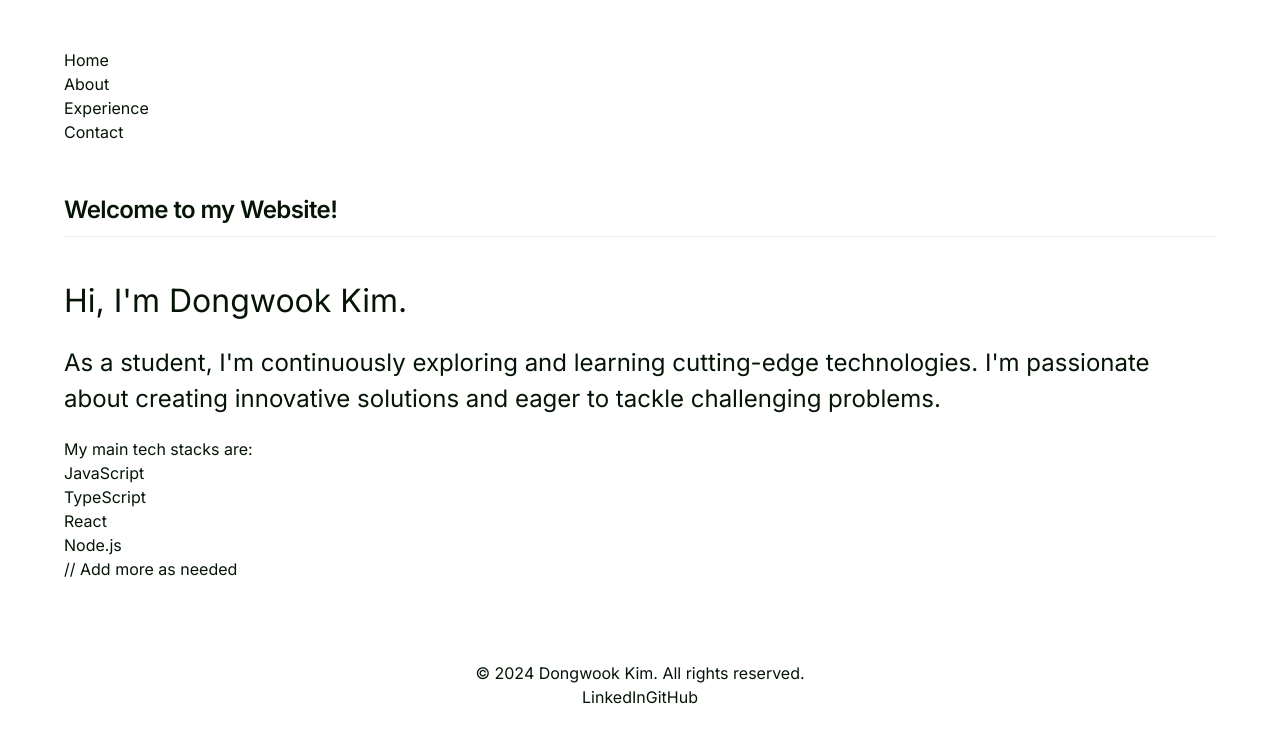
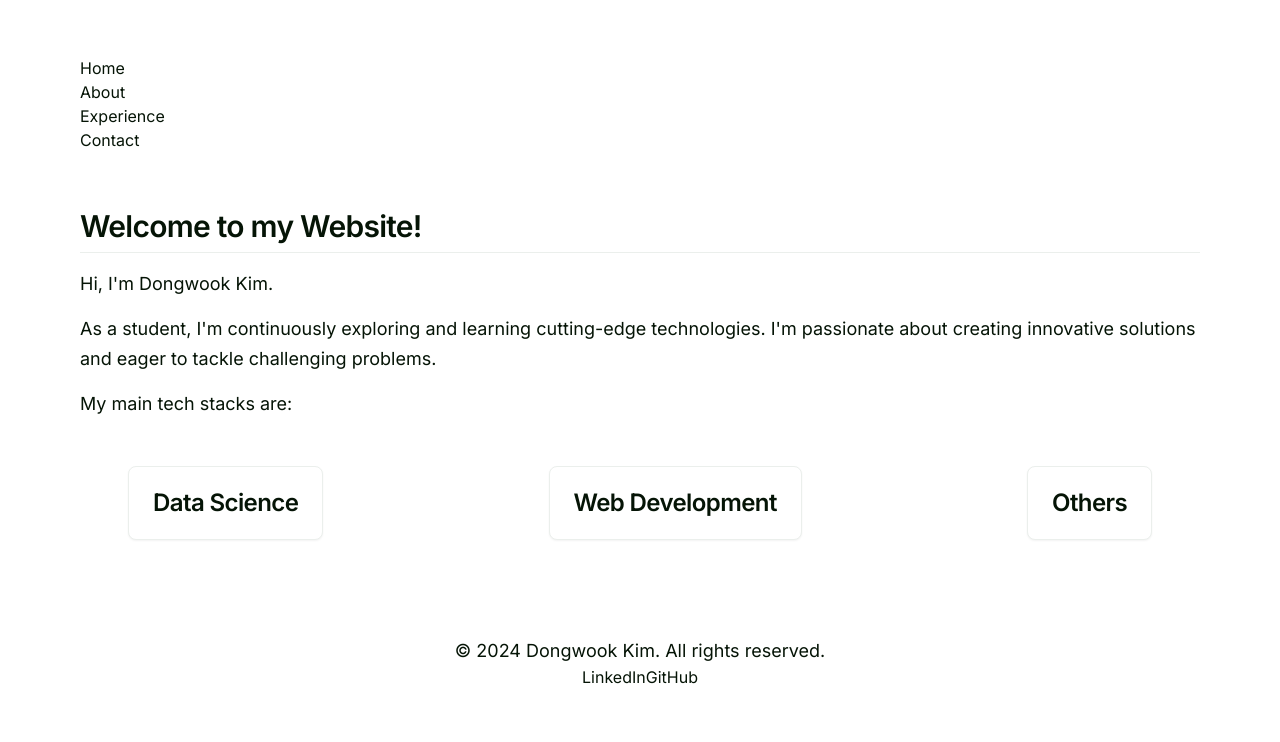
Before and after one commit to dwk601/next-portfolio, a Next.js app: page / in a window 1280 px wide. Shown: the top 742 px of the page. Built offline with nearby package versions, Linux system fonts and the light colour scheme.

Commit message:
Add new dependencies and update UI styles

```diff
--- a/package.json
+++ b/package.json
@@ -9,6 +9,7 @@
     "lint": "next lint"
   },
   "dependencies": {
+    "@radix-ui/react-dialog": "^1.0.5",
     "class-variance-authority": "^0.7.0",
     "clsx": "^2.1.0",
     "lucide-react": "^0.314.0",
--- a/src/app/globals.css
+++ b/src/app/globals.css
@@ -60,10 +60,10 @@
 }
 
 main, nav {
-  @apply max-w-6xl mx-auto my-12;
+  @apply max-w-6xl mx-auto my-14 px-4;
 }
 p {
-  @apply mt-2;
+  @apply mt-4 text-lg leading-relaxed;
 }
 h1 {
   @apply scroll-m-20 text-4xl font-extrabold tracking-tight lg:text-5xl;
@@ -74,21 +74,6 @@
 footer {
   @apply bg-background text-foreground py-6 px-4 mt-12 text-center;
 }
-.title {
-  margin-top: 20px;
-  font-size: 1.5em; /* Adjust as needed */
+.dialog-container {
+  @apply flex justify-between flex-wrap gap-5 sm:m-4 md:m-8 lg:m-12;
 }
-
-.intro {
-  margin-top: 40px;
-  font-size: 2em; /* Adjust as needed */
-}
-
-.description {
-  margin-top: 20px;
-  font-size: 1.5em; /* Adjust as needed */
-}
-
-.techStack {
-  margin-top: 20px;
-}
--- a/src/app/page.tsx
+++ b/src/app/page.tsx
@@ -1,4 +1,13 @@
 import Head from "next/head";
+import { Card, CardHeader, CardTitle } from "@/components/ui/card";
+import {
+  Dialog,
+  DialogContent,
+  DialogDescription,
+  DialogHeader,
+  DialogTitle,
+  DialogTrigger,
+} from "@/components/ui/dialog";
 
 export default function home() {
   return (
@@ -20,11 +29,57 @@
         <p className="techStack">
           My main tech stacks are:
           <ul>
-            <li>JavaScript</li>
-            <li>TypeScript</li>
-            <li>React</li>
-            <li>Node.js</li>
-            // Add more as needed
+            <div className="dialog-container">
+              <Dialog>
+                <DialogTrigger>
+                  <Card>
+                    <CardHeader>
+                      <CardTitle>Data Science</CardTitle>
+                    </CardHeader>
+                  </Card>
+                </DialogTrigger>
+                <DialogContent>
+                  <li>Python</li>
+                  <li>SQL</li>
+                  <li>Machine Learning</li>
+                  <li>APIs</li>
+                  <li>PowerBi</li>
+                  <li>Tableau</li>
+                </DialogContent>
+              </Dialog>
+              <Dialog>
+                <DialogTrigger>
+                  <Card>
+                    <CardHeader>
+                      <CardTitle>Web Development</CardTitle>
+                    </CardHeader>
+                  </Card>
+                </DialogTrigger>
+                <DialogContent>
+                  <li>Vue3</li>
+                  <li>JavaScript</li>
+                  <li>React</li>
+                  <li>Next.js</li>
+                  <li>HTML</li>
+                  <li>CSS</li>
+                </DialogContent>
+              </Dialog>
+              <Dialog>
+                <DialogTrigger>
+                  <Card>
+                    <CardHeader>
+                      <CardTitle>Others</CardTitle>
+                    </CardHeader>
+                  </Card>
+                </DialogTrigger>
+                <DialogContent>
+                  <li>Kotlin</li>
+                  <li>Android Studio</li>
+                  <li>Git</li>
+                  <li>GitHub</li>
+                </DialogContent>
+              </Dialog>
+            </div>
           </ul>
         </p>
       </main>
--- /dev/null
+++ b/src/components/ui/card.tsx
@@ -0,0 +1,79 @@
+import * as React from "react"
+
+import { cn } from "@/lib/utils"
+
+const Card = React.forwardRef<
+  HTMLDivElement,
+  React.HTMLAttributes<HTMLDivElement>
+>(({ className, ...props }, ref) => (
+  <div
+    ref={ref}
+    className={cn(
+      "rounded-lg border bg-card text-card-foreground shadow-sm",
+      className
+    )}
+    {...props}
+  />
+))
+Card.displayName = "Card"
+
+const CardHeader = React.forwardRef<
+  HTMLDivElement,
+  React.HTMLAttributes<HTMLDivElement>
+>(({ className, ...props }, ref) => (
+  <div
+    ref={ref}
+    className={cn("flex flex-col space-y-1.5 p-6", className)}
+    {...props}
+  />
+))
+CardHeader.displayName = "CardHeader"
+
+const CardTitle = React.forwardRef<
+  HTMLParagraphElement,
+  React.HTMLAttributes<HTMLHeadingElement>
+>(({ className, ...props }, ref) => (
+  <h3
+    ref={ref}
+    className={cn(
+      "text-2xl font-semibold leading-none tracking-tight",
+      className
+    )}
+    {...props}
+  />
+))
+CardTitle.displayName = "CardTitle"
+
+const CardDescription = React.forwardRef<
+  HTMLParagraphElement,
+  React.HTMLAttributes<HTMLParagraphElement>
+>(({ className, ...props }, ref) => (
+  <p
+    ref={ref}
+    className={cn("text-sm text-muted-foreground", className)}
+    {...props}
+  />
+))
+CardDescription.displayName = "CardDescription"
+
+const CardContent = React.forwardRef<
+  HTMLDivElement,
+  React.HTMLAttributes<HTMLDivElement>
+>(({ className, ...props }, ref) => (
+  <div ref={ref} className={cn("p-6 pt-0", className)} {...props} />
+))
+CardContent.displayName = "CardContent"
+
+const CardFooter = React.forwardRef<
+  HTMLDivElement,
+  React.HTMLAttributes<HTMLDivElement>
+>(({ className, ...props }, ref) => (
+  <div
+    ref={ref}
+    className={cn("flex items-center p-6 pt-0", className)}
+    {...props}
+  />
+))
+CardFooter.displayName = "CardFooter"
+
+export { Card, CardHeader, CardFooter, CardTitle, CardDescription, CardContent }
--- /dev/null
+++ b/src/components/ui/dialog.tsx
@@ -0,0 +1,122 @@
+"use client"
+
+import * as React from "react"
+import * as DialogPrimitive from "@radix-ui/react-dialog"
+import { X } from "lucide-react"
+
+import { cn } from "@/lib/utils"
+
+const Dialog = DialogPrimitive.Root
+
+const DialogTrigger = DialogPrimitive.Trigger
+
+const DialogPortal = DialogPrimitive.Portal
+
+const DialogClose = DialogPrimitive.Close
+
+const DialogOverlay = React.forwardRef<
+  React.ElementRef<typeof DialogPrimitive.Overlay>,
+  React.ComponentPropsWithoutRef<typeof DialogPrimitive.Overlay>
+>(({ className, ...props }, ref) => (
+  <DialogPrimitive.Overlay
+    ref={ref}
+    className={cn(
+      "fixed inset-0 z-50 bg-black/80  data-[state=open]:animate-in data-[state=closed]:animate-out data-[state=closed]:fade-out-0 data-[state=open]:fade-in-0",
+      className
+    )}
+    {...props}
+  />
+))
+DialogOverlay.displayName = DialogPrimitive.Overlay.displayName
+
+const DialogContent = React.forwardRef<
+  React.ElementRef<typeof DialogPrimitive.Content>,
+  React.ComponentPropsWithoutRef<typeof DialogPrimitive.Content>
+>(({ className, children, ...props }, ref) => (
+  <DialogPortal>
+    <DialogOverlay />
+    <DialogPrimitive.Content
+      ref={ref}
+      className={cn(
+        "fixed left-[50%] top-[50%] z-50 grid w-full max-w-lg translate-x-[-50%] translate-y-[-50%] gap-4 border bg-background p-6 shadow-lg duration-200 data-[state=open]:animate-in data-[state=closed]:animate-out data-[state=closed]:fade-out-0 data-[state=open]:fade-in-0 data-[state=closed]:zoom-out-95 data-[state=open]:zoom-in-95 data-[state=closed]:slide-out-to-left-1/2 data-[state=closed]:slide-out-to-top-[48%] data-[state=open]:slide-in-from-left-1/2 data-[state=open]:slide-in-from-top-[48%] sm:rounded-lg",
+        className
+      )}
+      {...props}
+    >
+      {children}
+      <DialogPrimitive.Close className="absolute right-4 top-4 rounded-sm opacity-70 ring-offset-background transition-opacity hover:opacity-100 focus:outline-none focus:ring-2 focus:ring-ring focus:ring-offset-2 disabled:pointer-events-none data-[state=open]:bg-accent data-[state=open]:text-muted-foreground">
+        <X className="h-4 w-4" />
+        <span className="sr-only">Close</span>
+      </DialogPrimitive.Close>
+    </DialogPrimitive.Content>
+  </DialogPortal>
+))
+DialogContent.displayName = DialogPrimitive.Content.displayName
+
+const DialogHeader = ({
+  className,
+  ...props
+}: React.HTMLAttributes<HTMLDivElement>) => (
+  <div
+    className={cn(
+      "flex flex-col space-y-1.5 text-center sm:text-left",
+      className
+    )}
+    {...props}
+  />
+)
+DialogHeader.displayName = "DialogHeader"
+
+const DialogFooter = ({
+  className,
+  ...props
+}: React.HTMLAttributes<HTMLDivElement>) => (
+  <div
+    className={cn(
+      "flex flex-col-reverse sm:flex-row sm:justify-end sm:space-x-2",
+      className
+    )}
+    {...props}
+  />
+)
+DialogFooter.displayName = "DialogFooter"
+
+const DialogTitle = React.forwardRef<
+  React.ElementRef<typeof DialogPrimitive.Title>,
+  React.ComponentPropsWithoutRef<typeof DialogPrimitive.Title>
+>(({ className, ...props }, ref) => (
+  <DialogPrimitive.Title
+    ref={ref}
+    className={cn(
+      "text-lg font-semibold leading-none tracking-tight",
+      className
+    )}
+    {...props}
+  />
+))
+DialogTitle.displayName = DialogPrimitive.Title.displayName
+
+const DialogDescription = React.forwardRef<
+  React.ElementRef<typeof DialogPrimitive.Description>,
+  React.ComponentPropsWithoutRef<typeof DialogPrimitive.Description>
+>(({ className, ...props }, ref) => (
+  <DialogPrimitive.Description
+    ref={ref}
+    className={cn("text-sm text-muted-foreground", className)}
+    {...props}
+  />
+))
+DialogDescription.displayName = DialogPrimitive.Description.displayName
+
+export {
+  Dialog,
+  DialogPortal,
+  DialogOverlay,
+  DialogClose,
+  DialogTrigger,
+  DialogContent,
+  DialogHeader,
+  DialogFooter,
+  DialogTitle,
+  DialogDescription,
+}
```
Also changed, not shown: 1 other file (tests, documents, lock files or other folders).
